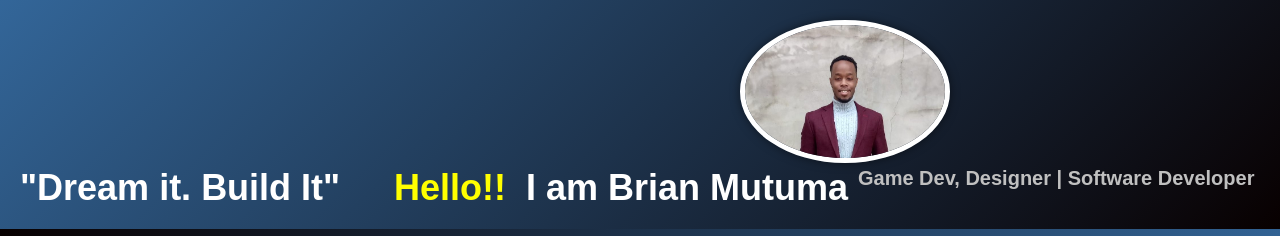
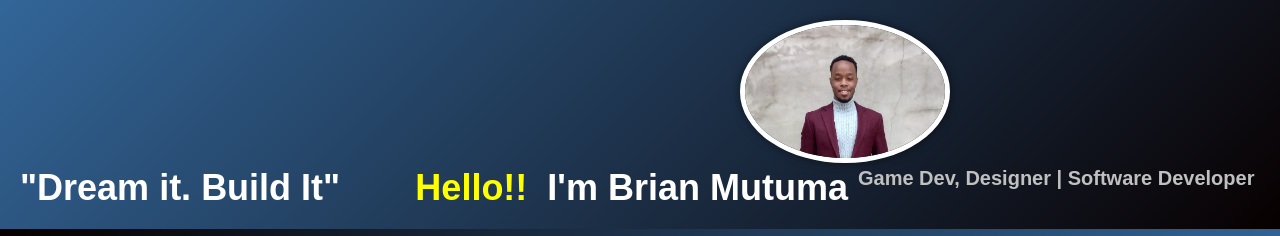
Before and after one commit to mutuma-brian/mutuma-brian.github.io, a plain HTML site: page index.html in a window 1280 px wide. Shown: the top 236 px of the page. Drawn offline with nearby package versions, Linux system fonts and the light colour scheme.

Commit message:
Update index.html

```diff
--- a/index.html
+++ b/index.html
@@ -36,7 +36,7 @@
     <h1>
     <span style="color: white; text-align: left; float: left;">"Dream it. Build It"</span>
     <span style="text-align:bottom;color: silver; font-size: 20px; float: right;">Game Dev, Designer | Software Developer&nbsp</span>
-    <span style="float: right;">I am Brian Mutuma&nbsp</span>
+    <span style="float: right;">I'm Brian Mutuma&nbsp</span>
     <span style="color: yellow; float: right;">Hello!! &nbsp</span>
 </h1>
 </header>
```
